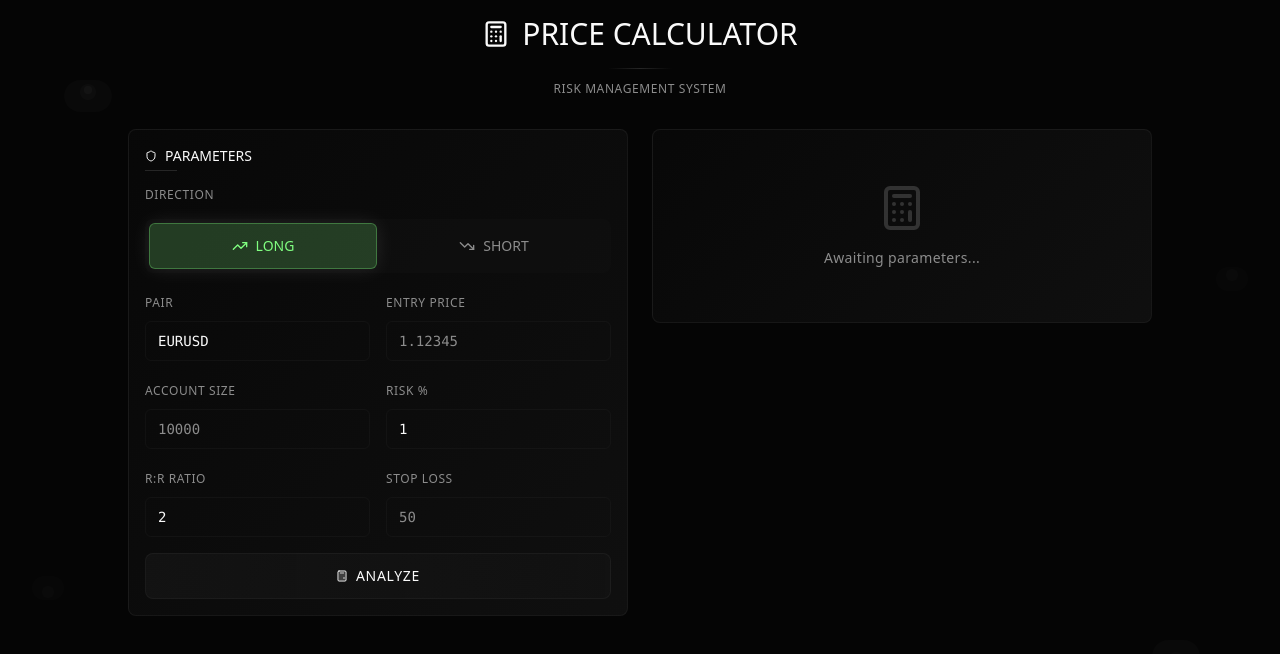
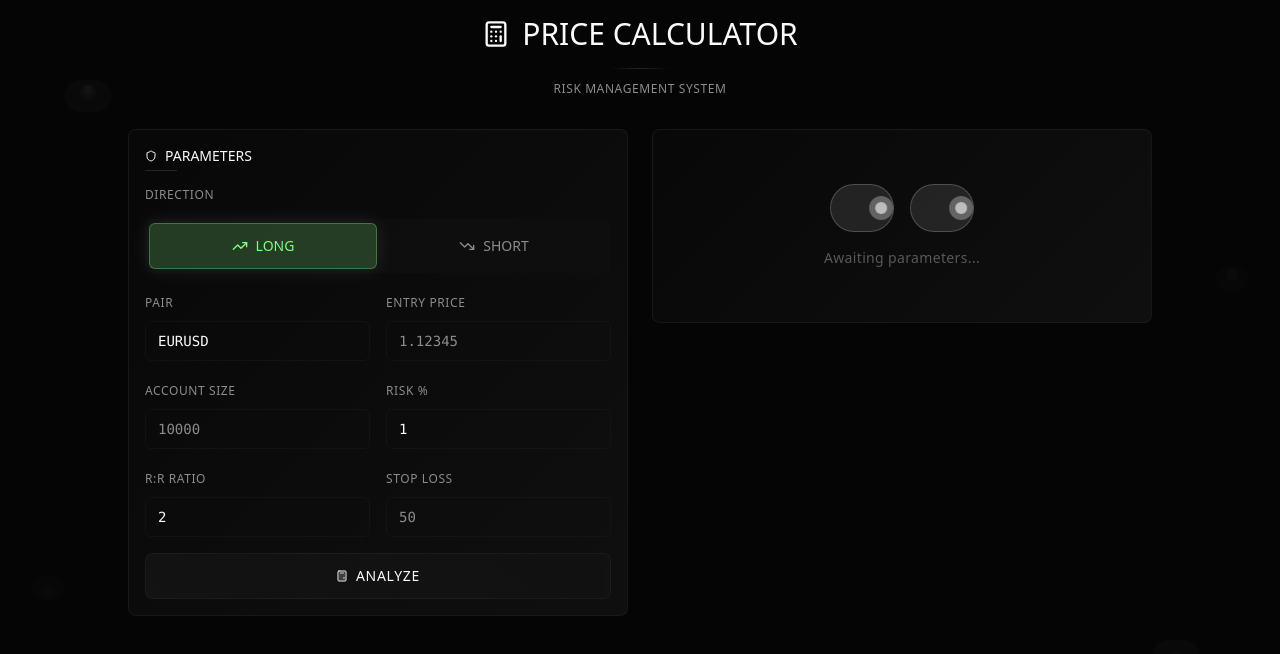
Before and after one commit to adamoas123/chart-trade-assistant, a React (Vite) app: page / in a window 1280 px wide. Shown: the top 654 px of the page. Built offline with nearby package versions, Linux system fonts and the light colour scheme.

Commit message:
Replace waiting message with animated eyes
Replaced the "waiting response" message with animated eyes looking left and right.

```diff
--- a/src/components/PriceCalculator.tsx
+++ b/src/components/PriceCalculator.tsx
@@ -673,8 +673,23 @@ const PriceCalculator = () => {
                 <div className="bg-gradient-card border border-border/50 rounded-lg p-8">
                   <div className="flex items-center justify-center h-32 text-muted-foreground">
                     <div className="text-center">
-                      <Calculator className="h-12 w-12 mx-auto mb-4 opacity-30" />
-                      <p className="font-light tracking-wide text-sm">Awaiting parameters...</p>
+                      {/* Animated Eyes Looking Left and Right */}
+                      <div className="flex items-center justify-center gap-4 mb-4">
+                        {/* Left Eye */}
+                        <div className="relative w-16 h-12 bg-foreground/10 rounded-full border border-foreground/20">
+                          <div className="absolute top-1/2 left-1/2 transform -translate-x-1/2 -translate-y-1/2 w-6 h-6 bg-foreground/30 rounded-full transition-transform duration-1000 animate-[slide-left-right_2s_ease-in-out_infinite]">
+                            <div className="absolute top-1/2 left-1/2 transform -translate-x-1/2 -translate-y-1/2 w-3 h-3 bg-foreground/60 rounded-full"></div>
+                          </div>
+                        </div>
+
+                        {/* Right Eye */}
+                        <div className="relative w-16 h-12 bg-foreground/10 rounded-full border border-foreground/20">
+                          <div className="absolute top-1/2 left-1/2 transform -translate-x-1/2 -translate-y-1/2 w-6 h-6 bg-foreground/30 rounded-full transition-transform duration-1000 animate-[slide-left-right_2s_ease-in-out_infinite]">
+                            <div className="absolute top-1/2 left-1/2 transform -translate-x-1/2 -translate-y-1/2 w-3 h-3 bg-foreground/60 rounded-full"></div>
+                          </div>
+                        </div>
+                      </div>
+                      <p className="font-light tracking-wide text-sm opacity-60">Awaiting parameters...</p>
                     </div>
                   </div>
                 </div>
--- a/tailwind.config.ts
+++ b/tailwind.config.ts
@@ -105,6 +105,14 @@ export default {
 				sm: 'calc(var(--radius) - 4px)'
 			},
 			keyframes: {
+				'slide-left-right': {
+					'0%, 100%': {
+						transform: 'translateX(-30%) translateY(-50%)'
+					},
+					'50%': {
+						transform: 'translateX(30%) translateY(-50%)'
+					}
+				},
 				'accordion-down': {
 					from: {
 						height: '0'
@@ -123,6 +131,7 @@ export default {
 				}
 			},
 			animation: {
+				'slide-left-right': 'slide-left-right 2s ease-in-out infinite',
 				'accordion-down': 'accordion-down 0.2s ease-out',
 				'accordion-up': 'accordion-up 0.2s ease-out'
 			}
```
